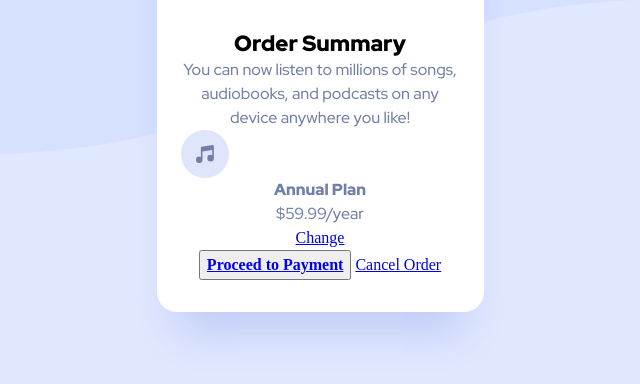
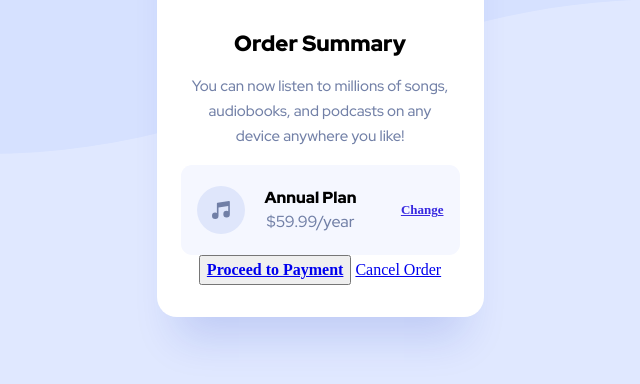
Before and after one commit to engsofjvolfe/frontendmentor, a plain HTML site: page order-summary-component-main/index.html in a window 1280 px wide. Shown: the part 234-618 px from the top of the page, without its empty margins (320-960 px from the left). Drawn offline with Linux system fonts and the light colour scheme.

Commit message:
Inner card price message

```diff
--- a/order-summary-component-main/index.html
+++ b/order-summary-component-main/index.html
@@ -33,10 +33,12 @@
           </article>
         </section>
         <div class="container-choose-plan">
-          <img src="images/icon-music.svg" alt="draw of colored music item" />
-          <div>
-            <p>Annual Plan</p>
-            <p>$59.99/year</p>
+          <div class="container-imgnote-p">
+            <img src="images/icon-music.svg" alt="draw of colored music item" />
+            <div>
+              <p>Annual Plan</p>
+              <p>$59.99/year</p>
+            </div>
           </div>
           <a href="#">Change</a>
         </div>
--- a/order-summary-component-main/styles.css
+++ b/order-summary-component-main/styles.css
@@ -136,6 +136,46 @@ p {
 
 h1,
 .container-choose-plan p:nth-of-type(1),
- button, main a:nth-last-of-type(2){
+button,
+main a:nth-last-of-type(2) {
     font-weight: 900;
 }
+
+article>p {
+    margin: 1rem 0.5rem 1rem;
+    font-style: normal;
+    font-weight: 500;
+    font-size: 0.938rem;
+    line-height: 1.563rem;
+}
+
+.container-choose-plan {
+    background-color: var(--veryPaleBlue);
+    padding: 1.313rem 1rem;
+    border-radius: 0.688rem;
+    width: 100%;
+    display: flex;
+    justify-content: space-between;
+    align-items: center;
+}
+
+.container-imgnote-p {
+    display: flex;
+    align-items: center;
+}
+
+.container-imgnote-p>img {
+    margin-right: 1.25rem;
+}
+
+.container-imgnote-p>div>p:nth-of-type(1) {
+    color: unset;
+}
+
+.container-choose-plan>a {
+    height: fit-content;
+    font-weight: 700;
+    font-size: 0.813rem;
+    line-height: 1.063rem;
+    color:var(--brightBlue);
+}
```
